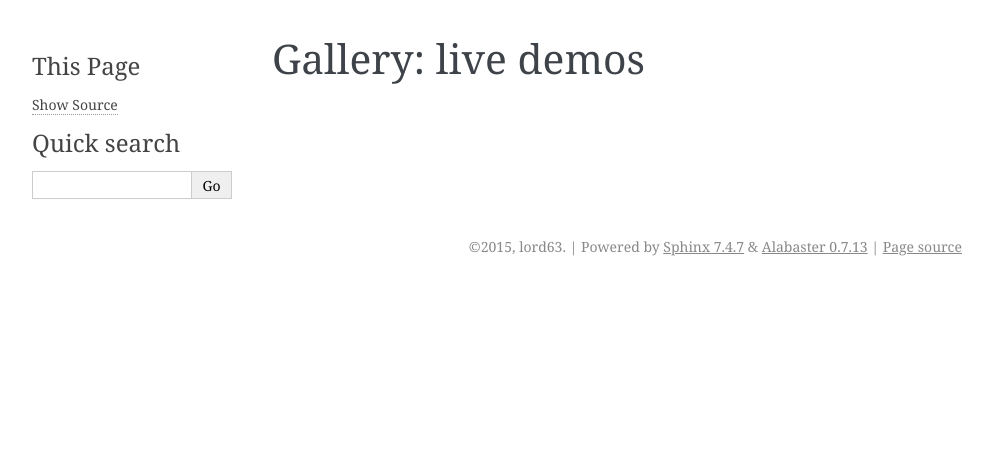
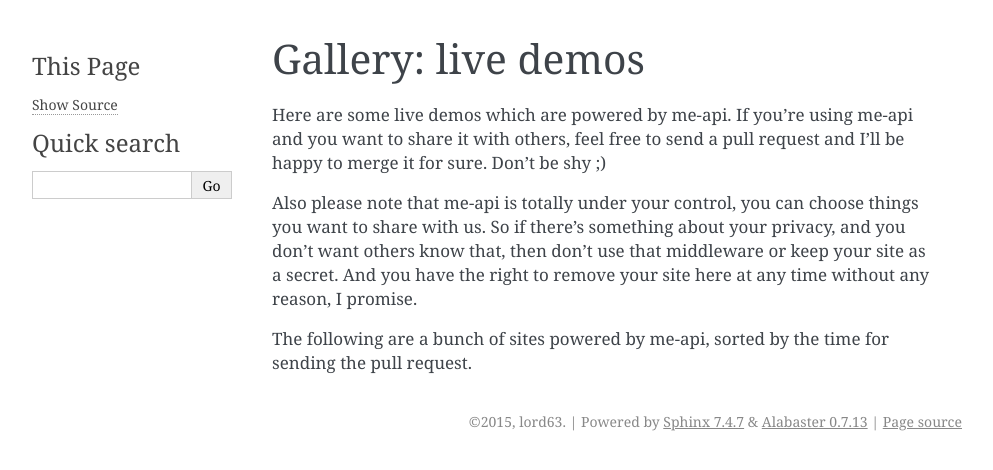
Before and after one commit to lord63/me-api, a Sphinx documentation site: the page built from docs/gallery.rst, in a window 1280 px wide. Shown: the top 470 px of the page, without its empty margins (148-1141 px from the left). Built offline with Sphinx 7.4.7, drawn with Linux system fonts in a browser that asks for light colours.

Commit message:
Update doc: add quickstart and gallery

```diff
--- a/docs/gallery.rst
+++ b/docs/gallery.rst
@@ -1,2 +1,15 @@
 Gallery: live demos
-====================
+===================
+
+Here are some live demos which are powered by me-api. If you're using me-api
+and you want to share it with others, feel free to send a pull request and
+I'll be happy to merge it for sure. Don't be shy ;)
+
+Also please note that me-api is totally under your control, you can choose
+things you want to share with us. So if there's something about your privacy,
+and you don't want others know that, then don't use that middleware or keep
+your site as a secret. And you have the right to remove your site here at
+any time without any reason, I promise.
+
+The following are a bunch of sites powered by me-api, sorted by the time
+for sending the pull request.
--- a/docs/index.rst
+++ b/docs/index.rst
@@ -13,7 +13,6 @@ User's Guide
    :maxdepth: 2
 
    intro
-   install
    quickstart
    integrate
    gallery
--- a/docs/install.rst
+++ /dev/null
@@ -1,2 +0,0 @@
-Installation
-============
```
Also changed, not shown: docs/quickstart.rst (+32 -0 lines).
